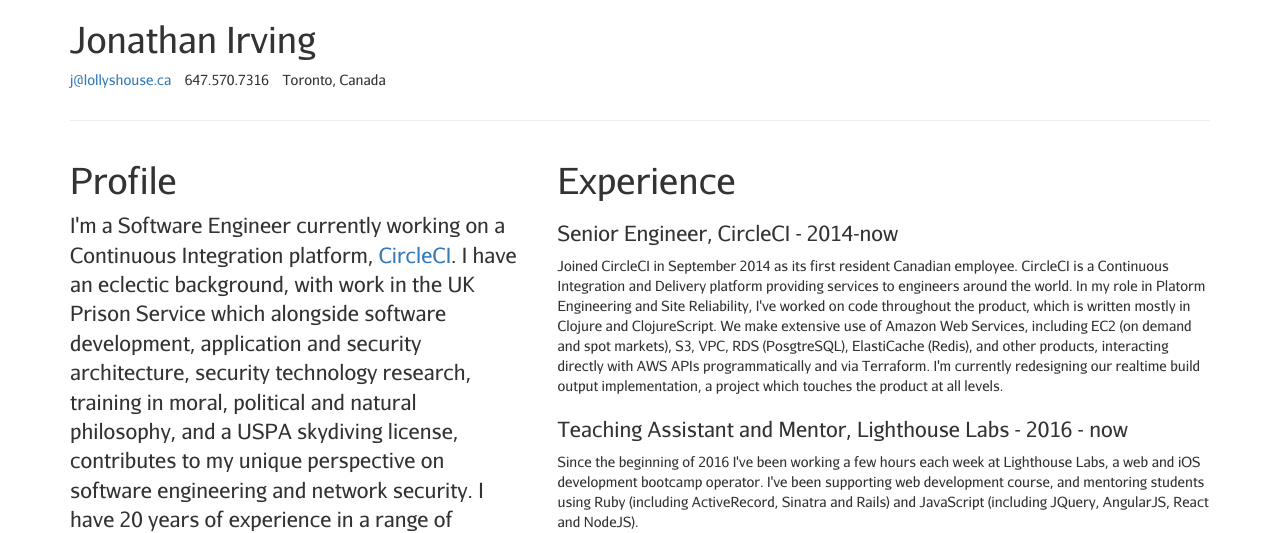
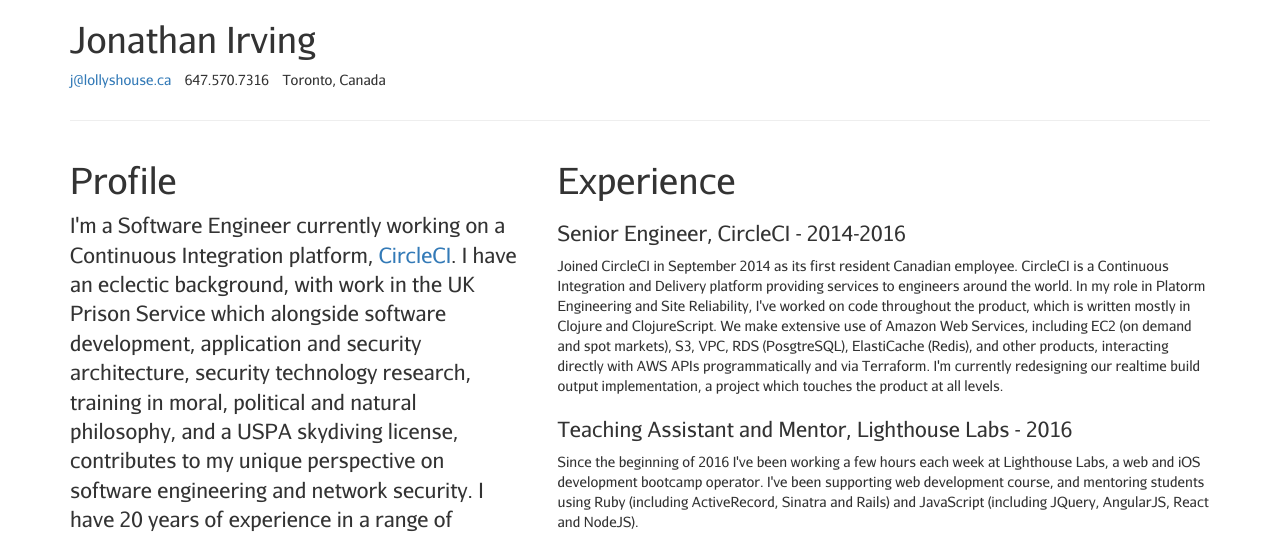
Before and after one commit to j0ni/j0ni.github.io, a Jekyll site: the page built from resume.html, in a window 1280 px wide. Shown: the top 533 px of the page. Built offline with Jekyll 4.4.1, drawn with Linux system fonts in a browser that asks for light colours.

Commit message:
Update status

```diff
--- a/resume.html
+++ b/resume.html
@@ -170,7 +170,7 @@ layout: simple
       <h1>Experience</h1>
 
       <section>
-        <h3>Senior Engineer, CircleCI - 2014-now</h3>
+        <h3>Senior Engineer, CircleCI - 2014-2016</h3>
 
         <p>
           Joined CircleCI in September 2014 as its first resident
@@ -190,7 +190,7 @@ layout: simple
       </section>
 
       <section>
-        <h3>Teaching Assistant and Mentor, Lighthouse Labs - 2016 - now</h3>
+        <h3>Teaching Assistant and Mentor, Lighthouse Labs - 2016</h3>
 
         <p>
           Since the beginning of 2016 I've been working a few hours
```
